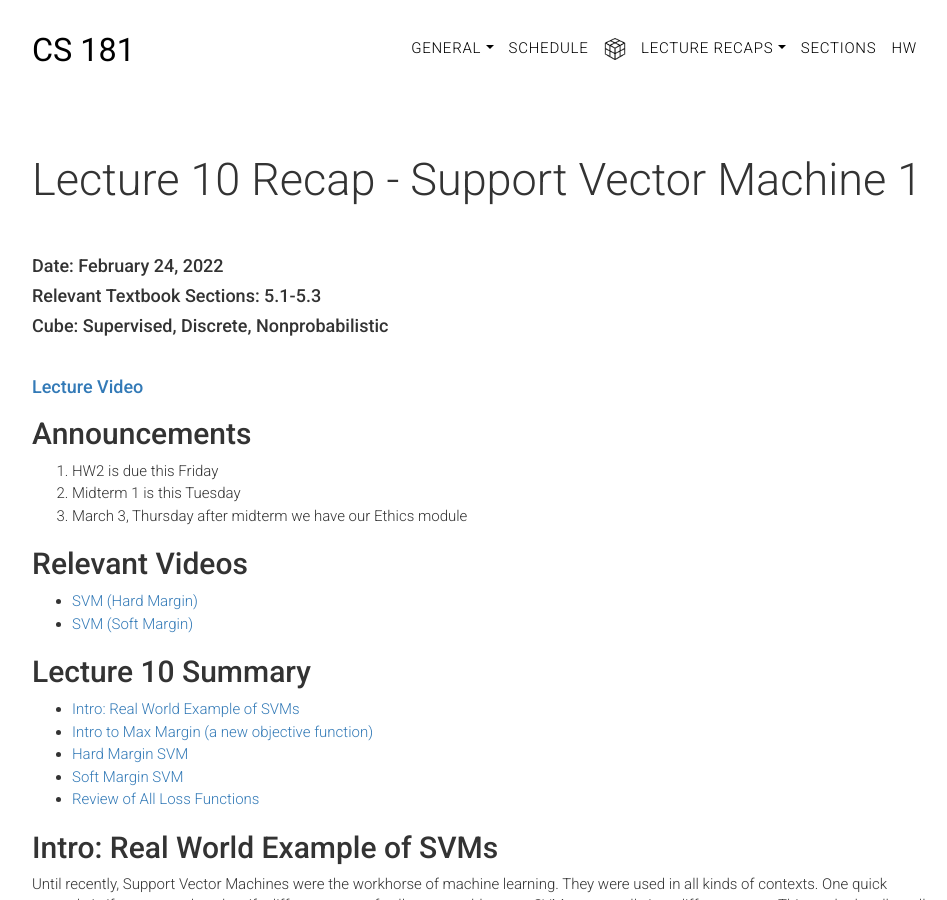
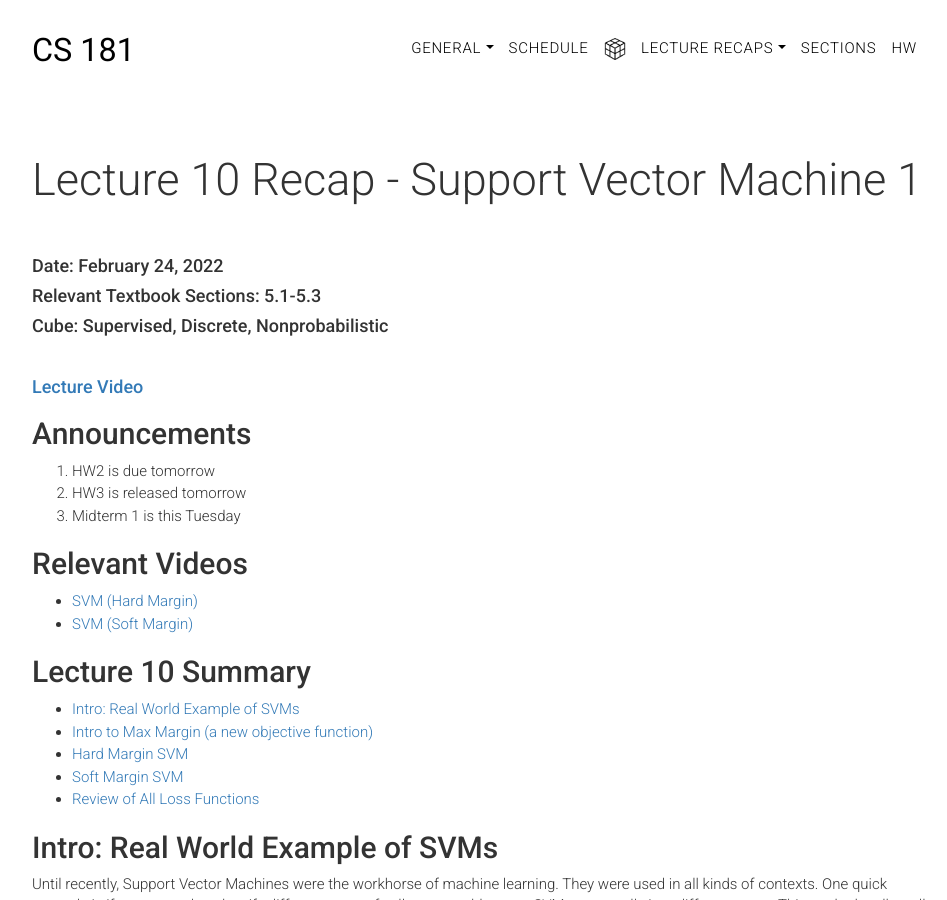
Before and after one commit to harvard-ml-courses/cs181-web, a Jekyll site: the page built from recaps/lec10.html, in a window 1280 px wide and 900 px high. Shown: the whole window, without its empty margins (158-1105 px from the left). Built offline with Jekyll 4.4.1, drawn with Linux system fonts in a browser that asks for light colours; formulas are drawn with MathJax 3.

Commit message:
Lecture 10 notes update announcements

```diff
--- a/recaps/lec10.html
+++ b/recaps/lec10.html
@@ -17,9 +17,9 @@ weight: 0
 
       <h2>Announcements</h2>
       <ol>
-        <li>HW2 is due this Friday</li>
+        <li>HW2 is due tomorrow</li>
+        <li>HW3 is released tomorrow</li>
         <li>Midterm 1 is this Tuesday</li>
-        <li>March 3, Thursday after midterm we have our Ethics module</li>
       </ol>
 
       <h2 id="recap2_1">Relevant Videos</h2>
```
